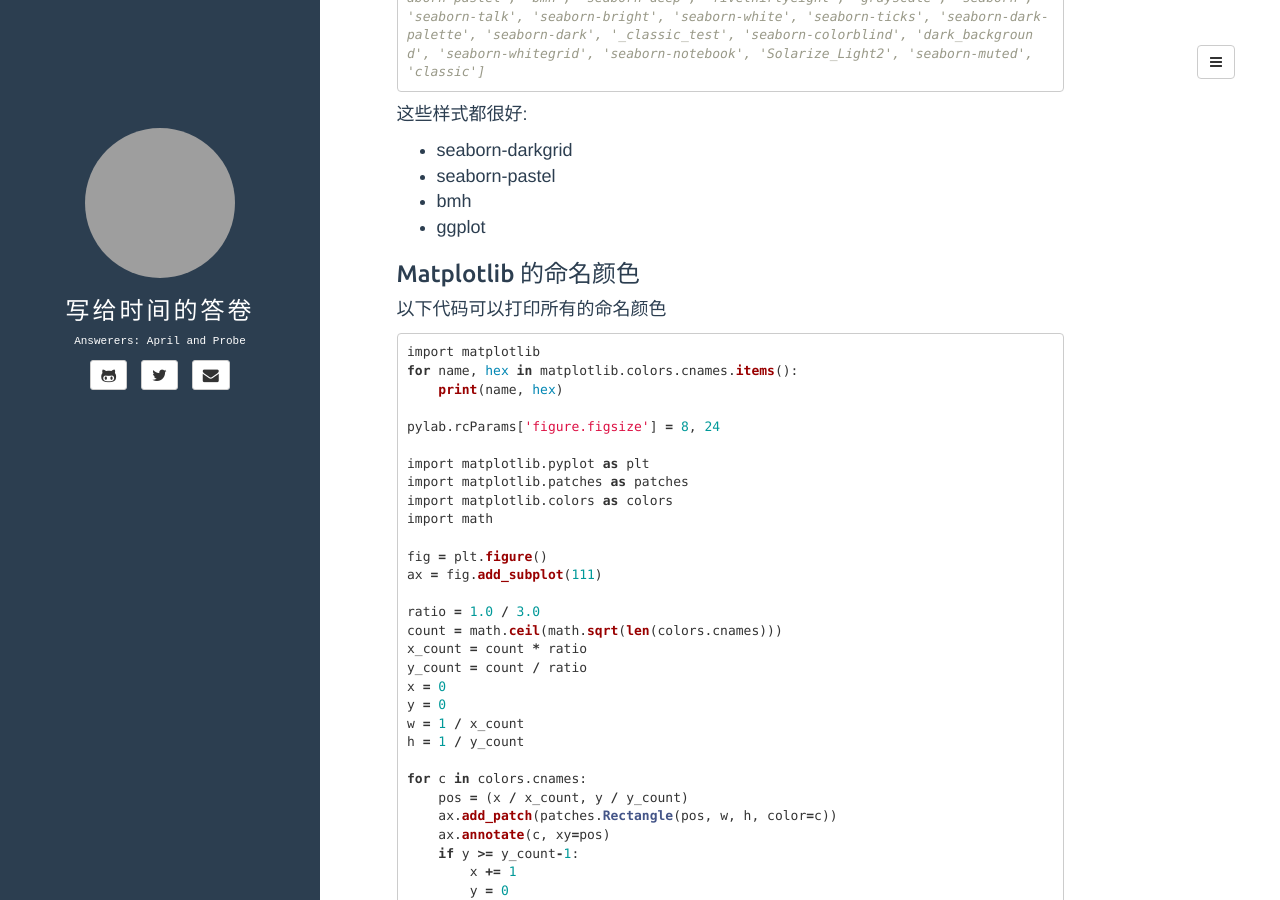
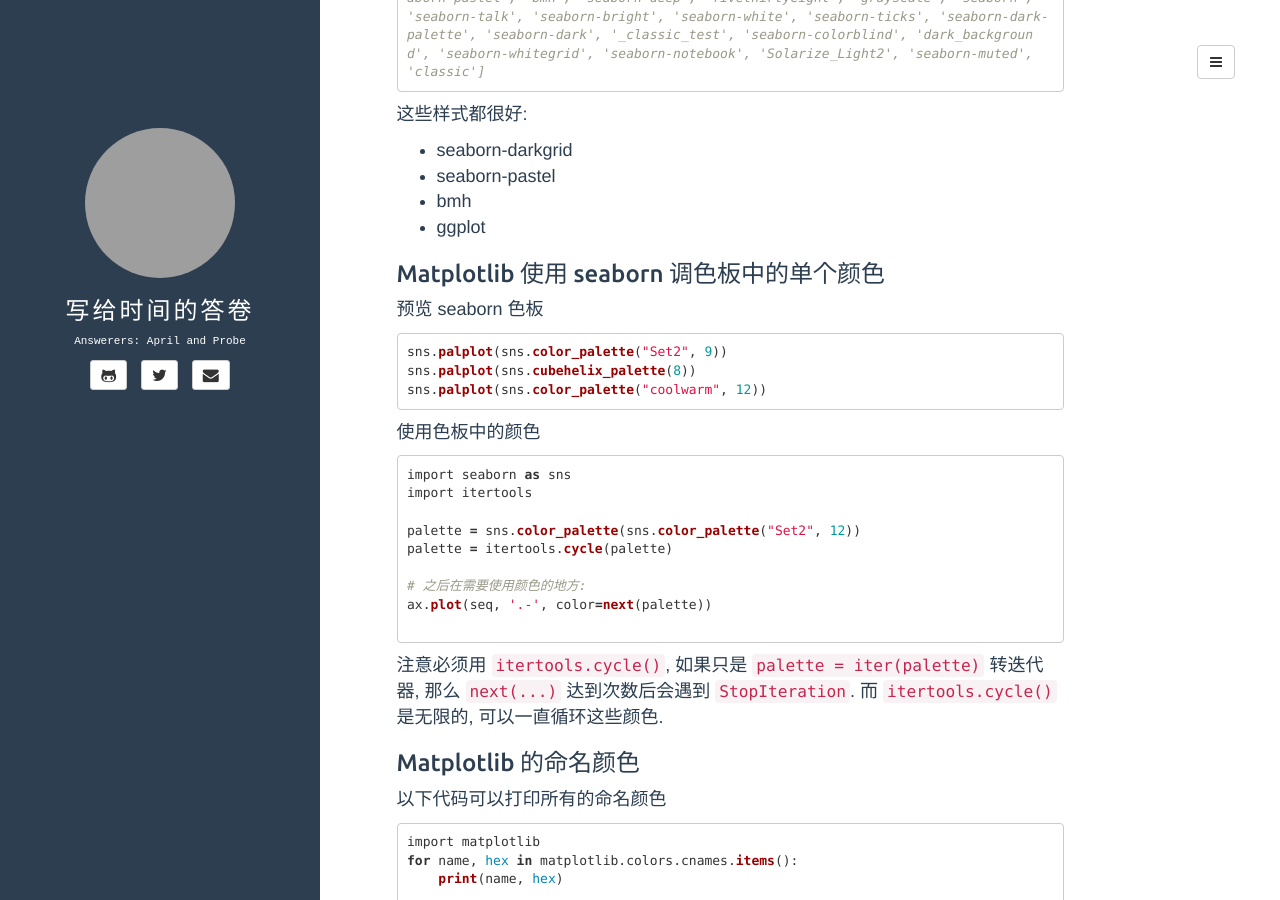
Before and after one commit to WarmGrid/warmgrid.github.io, a Jekyll site: the page built from _posts/2017-09-27-jupyter-notebook-tensorflow-keras-notes.md, in a window 1280 px wide and 900 px high, scrolled down 4215 px. Built offline with Jekyll 4.4.1, drawn with Linux system fonts in a browser that asks for light colours; grey boxes are pictures that could not be loaded.

Commit message:
update matplotlib use seaborn color palette

````diff
--- a/_posts/2017-09-27-jupyter-notebook-tensorflow-keras-notes.md
+++ b/_posts/2017-09-27-jupyter-notebook-tensorflow-keras-notes.md
@@ -269,6 +269,32 @@ print(plt.style.available)
 - ggplot
 
 
+### Matplotlib 使用 seaborn 调色板中的单个颜色
+
+预览 seaborn 色板
+
+```python
+sns.palplot(sns.color_palette("Set2", 9))
+sns.palplot(sns.cubehelix_palette(8))
+sns.palplot(sns.color_palette("coolwarm", 12))
+```
+
+使用色板中的颜色
+
+```python
+import seaborn as sns
+import itertools
+
+palette = sns.color_palette(sns.color_palette("Set2", 12))
+palette = itertools.cycle(palette)
+
+# 之后在需要使用颜色的地方:
+ax.plot(seq, '.-', color=next(palette))
+
+```
+
+注意必须用 `itertools.cycle()`, 如果只是 `palette = iter(palette)` 转迭代器, 那么 `next(...)` 达到次数后会遇到 `StopIteration`. 而 `itertools.cycle()` 是无限的, 可以一直循环这些颜色.
+
 
 
 
````
